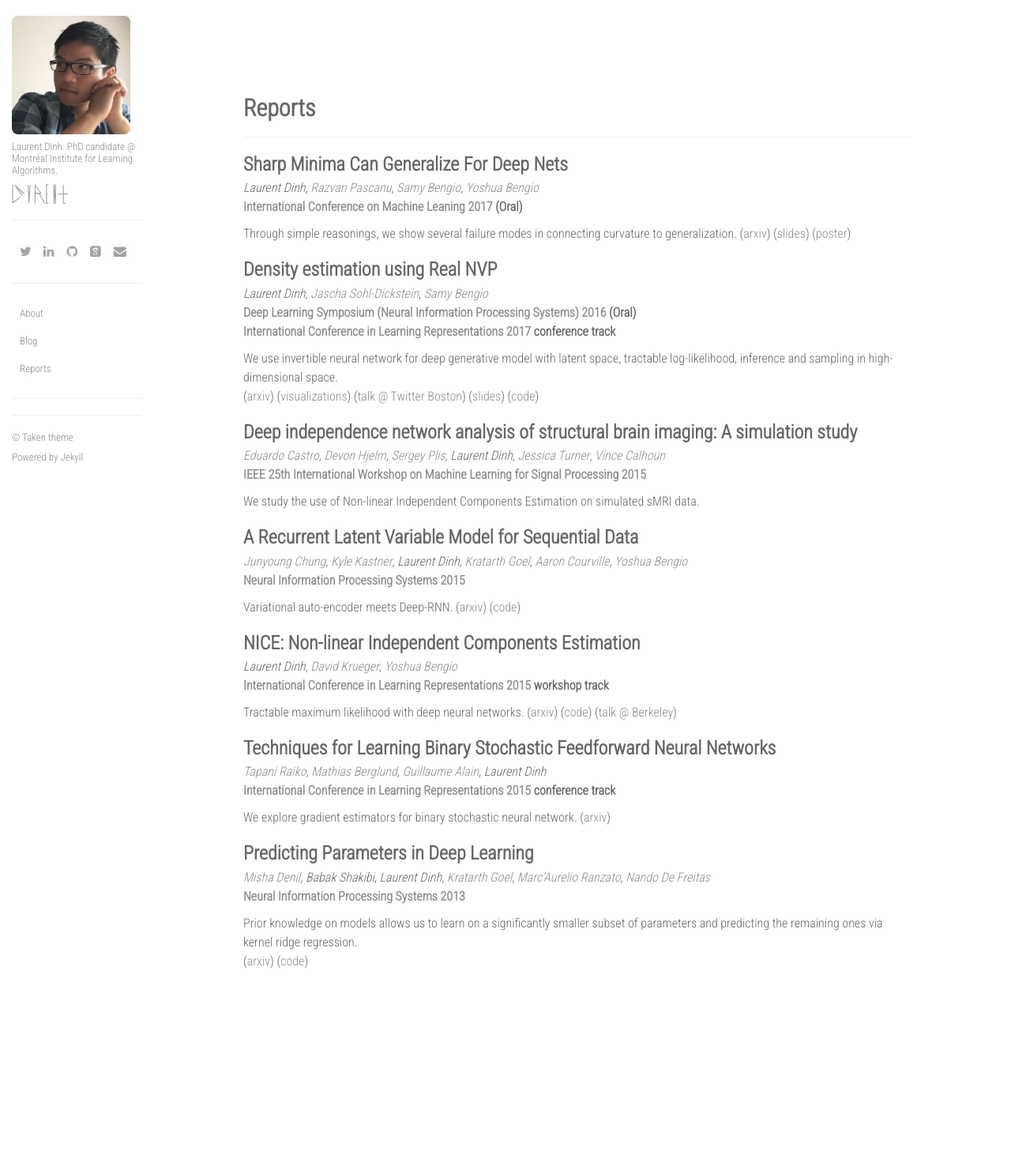
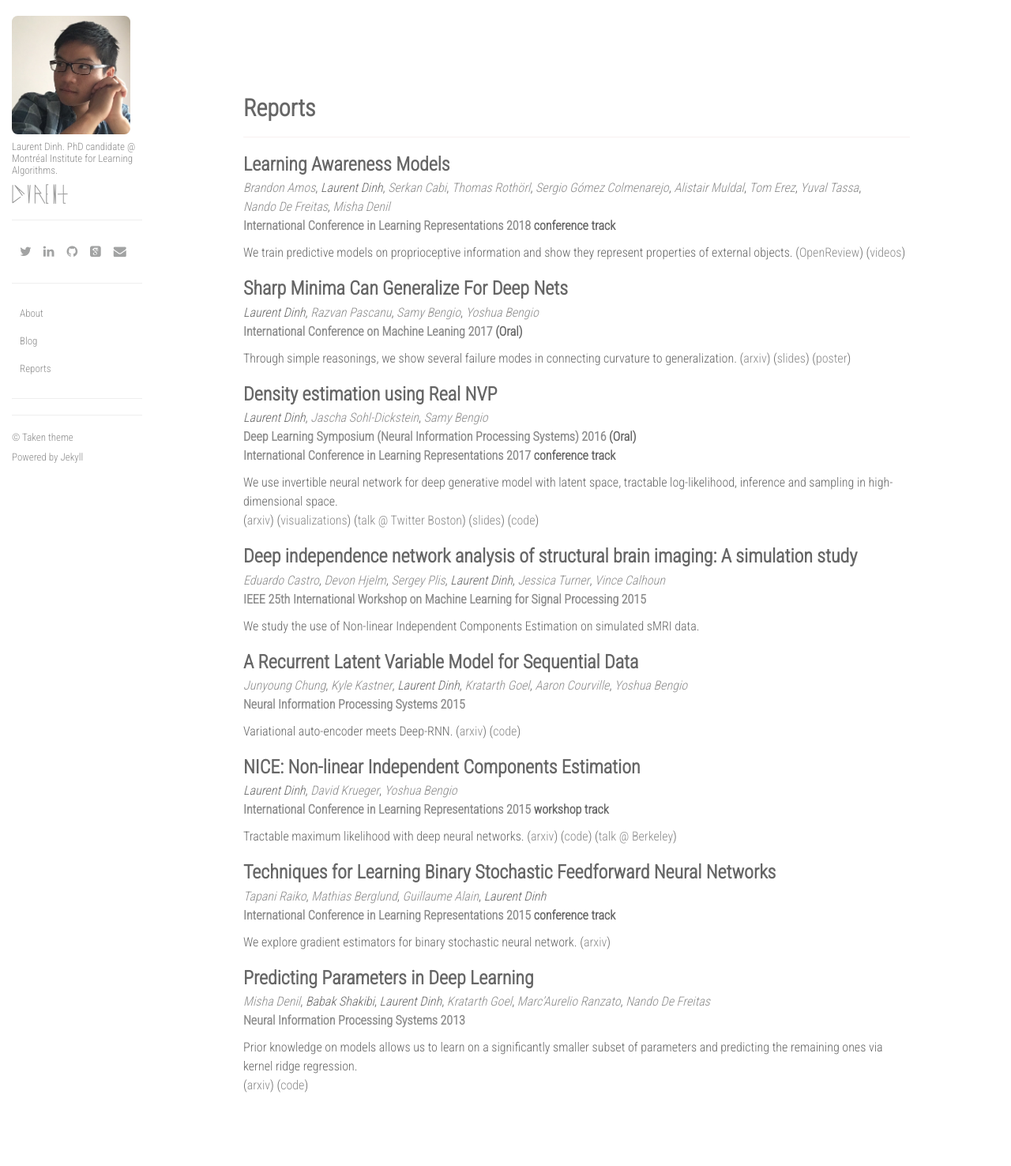
Before and after one commit to laurent-dinh/laurent-dinh.github.io, a Jekyll site: the page built from publications.md, in a window 1280 px wide. Shown: the whole page at 79% size. Built offline with Jekyll 4.4.1, drawn with Linux system fonts in a browser that asks for light colours; nearby versions of some CDN libraries; some web fonts are replaced; before the commit the page ends 1319 px from its top, so only the background shows below that.

Commit message:
Adding reports

```diff
--- a/_includes/head.html
+++ b/_includes/head.html
@@ -11,6 +11,6 @@
   <link rel="stylesheet" href="{{ site.baseurl }}/style.css">
   <link rel="canonical" href="{{ page.url | replace:'index.html','' | prepend: site.baseurl | prepend: site.url }}">
   <link rel="alternate" type="application/rss+xml" title="{{ site.title }}" href="{{ "/feed.xml" | prepend: site.baseurl | prepend: site.url }}">
-  <link rel="shortcut icon" href="{{ site.baseurl }}/img/logo.ico"/>
+  <link rel="shortcut icon" href="{{ site.baseurl }}/logo.ico"/>
   <link rel="stylesheet" href="{{ site.baseurl }}/academicons-1.8.0/css/academicons.css"/>
 </head>
--- a/publications.md
+++ b/publications.md
@@ -3,6 +3,13 @@ layout: page
 title: Reports
 permalink: /reports/
 ---
+
+
+### Learning Awareness Models
+[*Brandon&nbsp;Amos*](http://bamos.github.io/), *Laurent&nbsp;Dinh*, [*Serkan&nbsp;Cabi*](https://uk.linkedin.com/in/serkan-cabi-79576968), [*Thomas&nbsp;Rothörl*](https://uk.linkedin.com/in/thomasrothoerl), [*Sergio&nbsp;Gómez&nbsp;Colmenarejo*](https://uk.linkedin.com/in/sergio-gómez-colmenarejo-10666131), [*Alistair&nbsp;Muldal*](alimuldal), [*Tom&nbsp;Erez*](https://fr.linkedin.com/in/ereztom), [*Yuval&nbsp;Tassa*](https://www.cs.washington.edu/people/postdocs/tassa), [*Nando&nbsp;De&nbsp;Freitas*](http://www.cs.ox.ac.uk/people/nando.defreitas/), [*Misha&nbsp;Denil*](http://mdenil.com)
+[**International Conference in Learning Representations 2018**](https://iclr.cc/Conferences/2018) **conference track**
+
+We train predictive models on proprioceptive information and show they represent properties of external objects. ([OpenReview](https://openreview.net/forum?id=r1HhRfWRZ)) ([videos](https://goo.gl/mZuqAV))
 
 
 ### Sharp Minima Can Generalize For Deep Nets
--- a/style.scss
+++ b/style.scss
@@ -72,15 +72,16 @@ label[data-function*='swipe'] {
   z-index: 1;
   display: block;
   text-align: center;
-  transform: translate3d(260px,0,0);
-  transition: transform .3s;
   opacity: 0;
+  visibility: hidden;
+  transition: visibility 0s linear 0.5s, opacity .5s linear;
 }
 
 @media(max-width:768px) {
   input[data-function*='swipe'] {
     position: absolute;
     opacity: 0;
+    transition: opacity .5s;
   }
 
   label[data-function*='swipe'] {
@@ -93,6 +94,8 @@ label[data-function*='swipe'] {
     text-align: center;
     transform: translate3d(0,0,0);
     transition: transform .3s;
+    visibility: visible;
+    width: auto;
     opacity: 1;
   }
 
```
Also changed, not shown: logo.ico (renamed from img/logo.ico).
